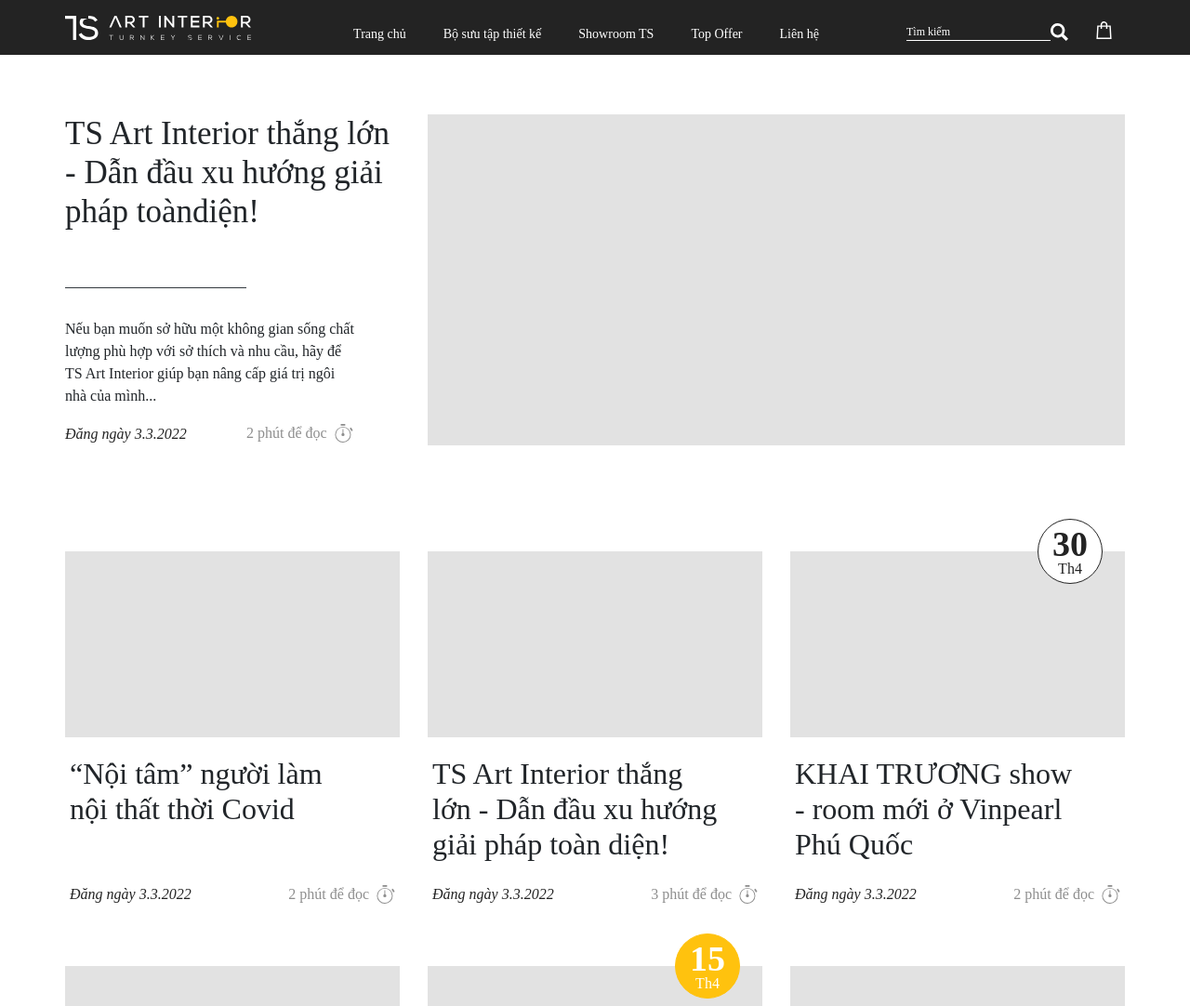
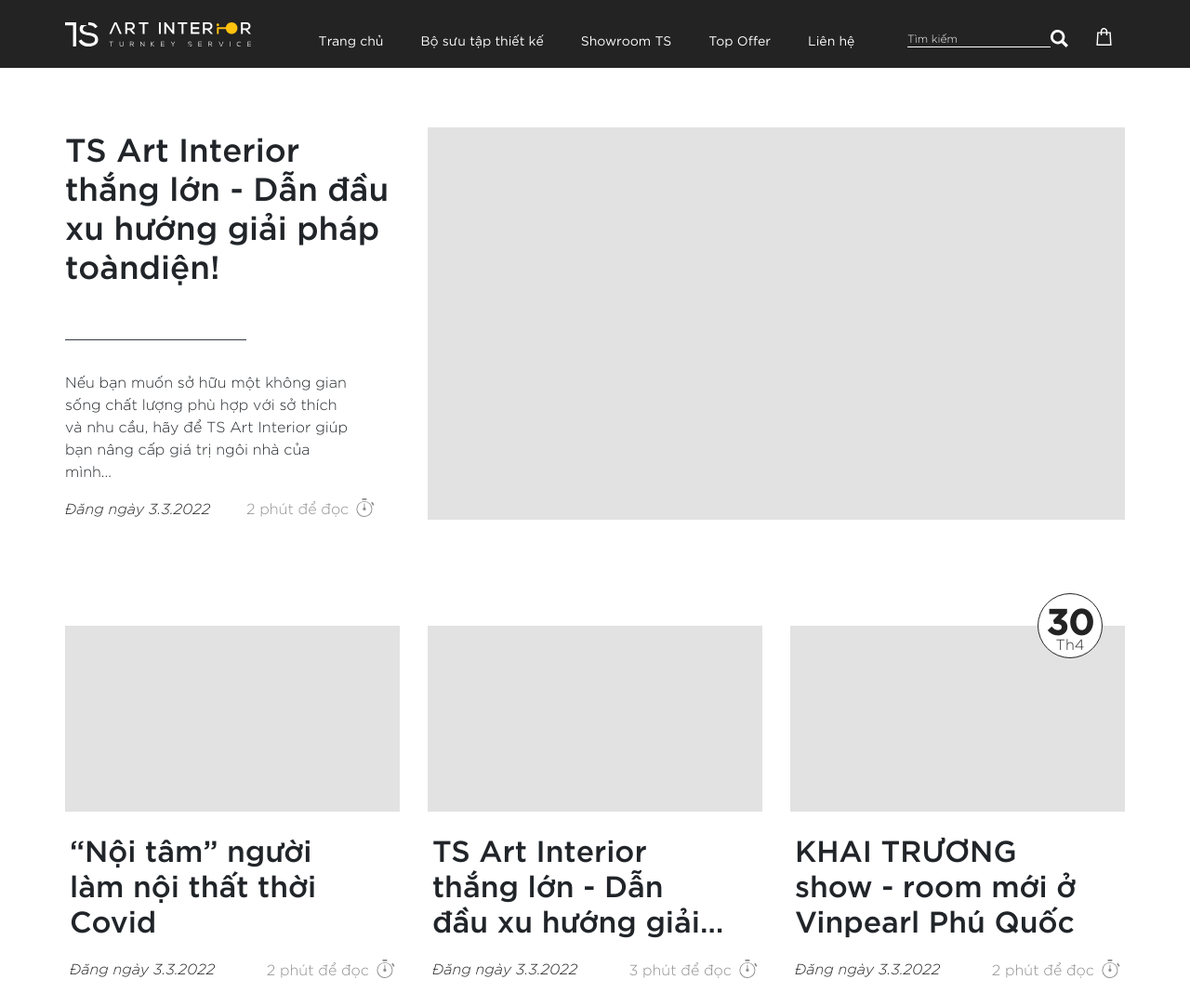
Before and after one commit to nguyenngockha2904/TS-project, a plain HTML site: page pages/EVENT_NEWS/index.html in a window 1280 px wide. Shown: the top 1082 px of the page at 93% size. Drawn offline with Linux system fonts and the light colour scheme.

Commit message:
update font

```diff
--- a/css/fonts.css
+++ b/css/fonts.css
@@ -10,41 +10,41 @@
 }
 
 @font-face {
-  font-family: var(--GothamBook);
+  font-family: GothamBook;
   src: url(../fonts/gotham/SVN-Gotham-Book.otf);
-  font-weight: 500;
+  /* font-weight: 500; */
 }
 @font-face {
-  font-family: var(--GothamBookItalic);
+  font-family: GothamBookItalic;
   src: url(../fonts/gotham/SVN-Gotham-Book-Italic.otf);
-  font-weight: 500;
+  /* font-weight: 500; */
 }
 
 @font-face {
-  font-family: var(--GothamLight);
+  font-family: GothamLight;
   src: url(../fonts/gotham/SVN-Gotham-Light.otf);
-  font-weight: 300;
+  /* font-weight: 300; */
 }
 @font-face {
-  font-family: var(--GothamLightItalic);
+  font-family: GothamLightItalic;
   src: url(../fonts/gotham/SVN-Gotham-Light-Italic.otf);
-  font-weight: 300;
+  /* font-weight: 300; */
 }
 
 @font-face {
-  font-family: var(--GothamBook);
+  font-family: GothamBook;
   src: url(../fonts/gotham/SVN-Gotham-Book.otf);
-  font-weight: 500;
+  /* font-weight: 500; */
 }
 
 @font-face {
-  font-family: var(--GothamBold);
+  font-family: GothamBold;
   src: url(../fonts/gotham/SVN-Gotham-Bold.otf);
-  font-weight: 700;
+  /* font-weight: 700; */
 }
 
 @font-face {
-  font-family: var(--GothamRegular);
+  font-family: GothamRegular;
   src: url(../fonts/gotham/SVN-Gotham-Regular.otf);
-  font-weight: 700;
+  /* font-weight: 700; */
 }
--- a/css/partials/_global.css
+++ b/css/partials/_global.css
@@ -1,7 +1,7 @@
 html {
   scroll-behavior: smooth;
   box-sizing: border-box;
-  font-family: var(--GothamBook);
+  font-family: GothamBook;
 }
 header, main, footer{
   width: 100%;
--- a/css/styles.css
+++ b/css/styles.css
@@ -13,23 +13,26 @@
 /* @import icons */
 @import url(./icons.css);
 
-header {
-}
 header .header__container{
   background-color: #232323;
 }
+
+header .header__container nav{
+  padding: 15px;
+}
+
 header .navbar-collapse .nav-item .nav-link {
   font-size: 14px;
   padding: 15px 20px 0 20px;
   color: #fff;
-  font-family: var(--GothamBook);
+  font-family: GothamBook;
 }
 header .header__form-search input:focus,
 header .header__form-search input:active,
 header .header__form-search input:hover,
 header .header__form-search input {
   color: #fff;
-  font-family: var(--GothamLight);
+  font-family: GothamLight;
 }
 header .header__form-search input {
   border: 1px solid #fff;
@@ -68,7 +71,7 @@ header .header__form-search input::placeholder {
 .contact .contact__title {
   color: #2a4178;
   font-size: 27px;
-  font-family: var(--GothamRegular);
+  font-family: GothamRegular;
   font-weight: 800;
 }
 .contact .icon {
--- a/pages/EVENT_NEWS/styles.css
+++ b/pages/EVENT_NEWS/styles.css
@@ -8,13 +8,13 @@
 
 #event_news .event_news__main .card-title {
 	font-size: 35px;
-	font-family: var(--GothamRegular);
+	font-family: GothamRegular;
 }
 
 #event_news .event_news__main .card-text {
 	font-size: 16px;
 	font-weight: 100;
-	font-family: var(--GothamLight);
+	font-family: GothamLight;
 }
 
 #event_news .text-timeDate {
@@ -22,12 +22,12 @@
 	font-style: italic;
 	font-weight: 100;
 	font-size: 16px;
-	font-family: var(--GothamLightItalic);
+	font-family: GothamLightItalic;
 }
 
 #event_news .text-timeline {
 	color: #8E8E8E;
-	font-family: var(--GothamLight);
+	font-family: GothamLight;
 	font-size: 16px;
 }
 
@@ -47,7 +47,7 @@
 
 #event_news .event_news__list .card-title {
 	font-size: 32px;
-	font-family: var(--GothamRegular);
+	font-family: GothamRegular;
 	flex: 1;
 	flex-shrink: 0;
 	max-height: 120px;
@@ -95,10 +95,10 @@
 	font-weight: bold;
 	font-size: 38px;
 	line-height: 1;
-	font-family: var(--GothamRegular);
+	font-family: GothamRegular;
 }
 #event_news .event_news__list .news__item .datetime_box span{
-	font-family: var(--GothamLight);
+	font-family: GothamLight;
 	line-height: 1;
 	font-size: 16px;
 }
@@ -118,7 +118,7 @@
 #event_news .event_news__pagination .pagination .page-item .btn{
 	text-decoration: none;
 	font-size: 25px;
-	font-family: var(--GothamLight);
+	font-family: GothamLight;
 	font-weight: 100;
 	color: #898989;
 }
@@ -135,7 +135,7 @@
 }
 #event_news .event_news__pagination .pagination .page-item.active .btn{
 	color: #232323;
-	font-family: var(--GothamRegular);
+	font-family: GothamRegular;
 }
 
 #contact_form {
@@ -157,13 +157,13 @@
 	position: relative;
 }
 #contact_form .main_contact_form .text-title{
-	font-family: var(--GothamRegular);
+	font-family: GothamRegular;
 	font-size: 50px;
 	line-height: 1;
 	margin-bottom: 40px;
 }
 #contact_form .main_contact_form .text-detail{
-	font-family: var(--GothamLight);
+	font-family: GothamLight;
 	font-size: 18px;
 	line-height: 1.3;
 	margin-bottom: 60px;
@@ -173,7 +173,7 @@
 	margin-right: 10px;
 	border-color: #fff;
 	color: #fff;
-	font-family: var(--GothamBook);
+	font-family: GothamBook;
 }
 #contact_form .main_contact_form form input:focus{
 	border-color: #fff;
@@ -191,7 +191,7 @@
   color: #fff;
 }
 #contact_form .main_contact_form form button{
-	font-family: var(--GothamBook);
+	font-family: GothamBook;
 	padding-left: 35px;
 	padding-right: 35px;
 }
```
Also changed, not shown: pages/ABOUT/styles.css (+6 -6 lines), pages/CAREER_OPPORTUNITIES/styles.css (+7 -7 lines), pages/CONTACT/styles.css (+5 -5 lines), pages/COOPERATION_PROCESS/styles.css (+4 -4 lines), pages/HOME/styles.css (+10 -10 lines), pages/SHOWROOM_TS/styles.css (+4 -4 lines), pages/TOP_OFFER/styles.css (+5 -5 lines).
